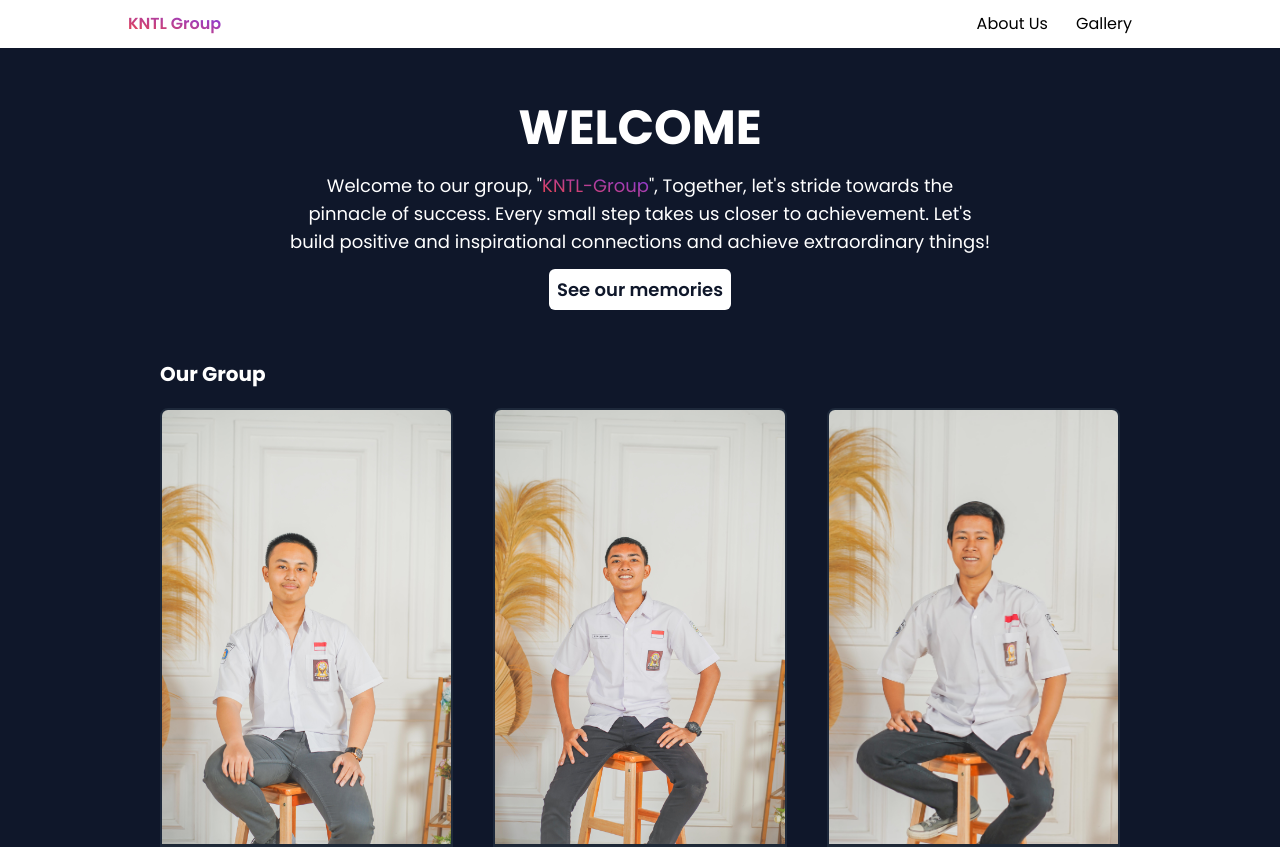
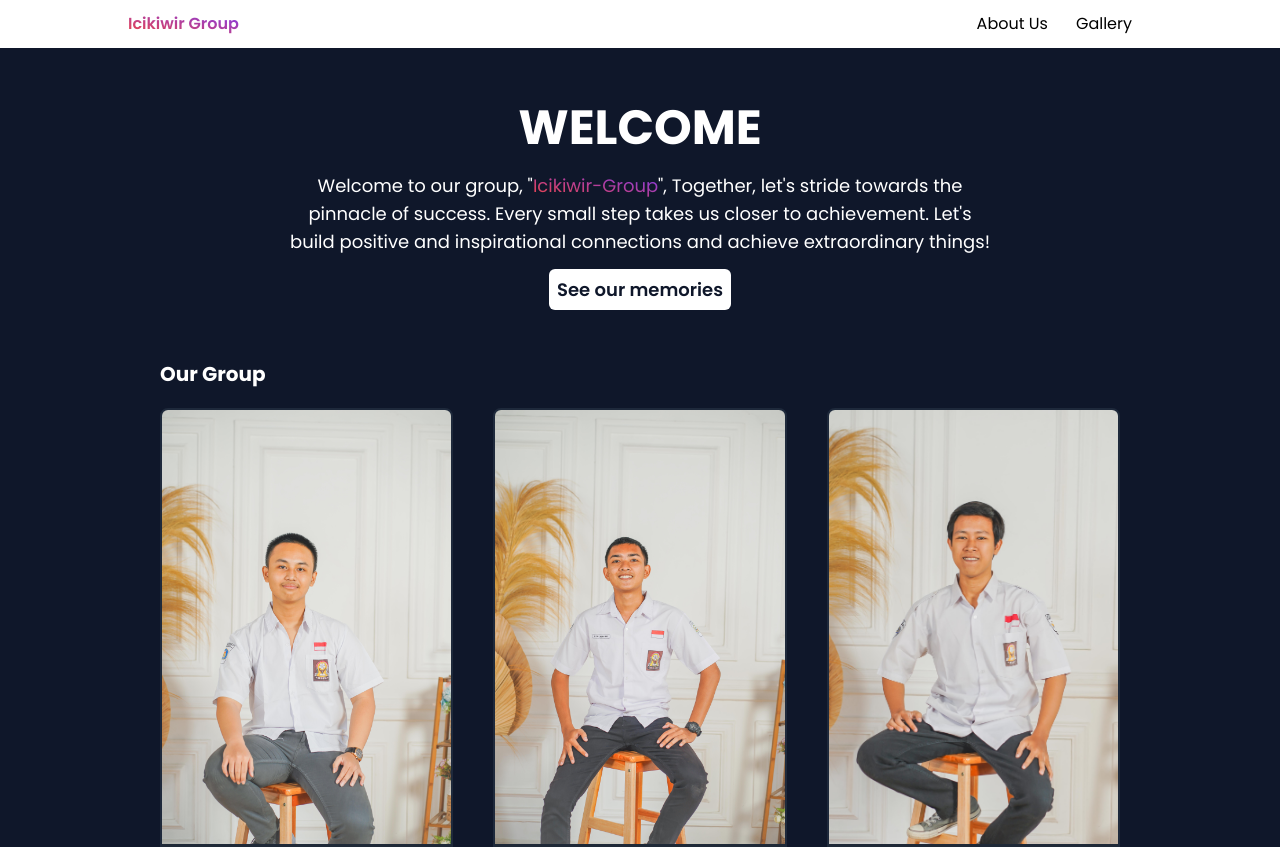
Before and after one commit to Ravsst2004/icikiwir-Group, a website: page index.html in a window 1280 px wide. Shown: the top 847 px of the page. Drawn offline with Linux system fonts and the light colour scheme.

Commit message:
Change the name again

```diff
--- a/index.html
+++ b/index.html
@@ -23,7 +23,7 @@
     <nav class="py-3 bg-white">
         <div class="flex flex-row w-full">
             <div class="basis-1/2 text-left ml-5 font-semibold sm:ml-12 md:ml-20 lg:ml-32">
-                <a href="" class="bg-gradient-to-tr from-red-500 to-violet-600 bg-clip-text text-transparent">KNTL
+                <a href="" class="bg-gradient-to-tr from-red-500 to-violet-600 bg-clip-text text-transparent">Icikiwir
                     Group</a>
             </div>
 
@@ -61,7 +61,7 @@
     <section class="text-white text-center mt-14 ">
         <h1 class="text-3xl font-bold md:text-4xl lg:text-5xl">WELCOME</h1>
         <p class="mx-2 my-5 sm:mx-5 md:mx-10 lg:text-lg lg:mx-72">Welcome to our group, "<span
-                class="bg-gradient-to-tr from-red-500 to-violet-600 bg-clip-text text-transparent underline underline-offset-2">KNTL-Group</span>",
+                class="bg-gradient-to-tr from-red-500 to-violet-600 bg-clip-text text-transparent underline underline-offset-2">Icikiwir-Group</span>",
             Together, let's stride towards the pinnacle of success. <span class="hidden sm:inline">Every small step
                 takes us closer to achievement. Let's build positive and inspirational connections and achieve
                 extraordinary things!</span></p>
@@ -209,13 +209,13 @@
             <div class="sm:flex sm:items-center sm:justify-between">
                 <a href="https://flowbite.com/" class="flex items-center mb-4 sm:mb-0 space-x-3 rtl:space-x-reverse">
                     <span
-                        class="self-center text-2xl font-semibold whitespace-nowrap bg-gradient-to-tr from-red-500 to-violet-600 bg-clip-text text-transparent">KNTL-Group</span>
+                        class="self-center text-2xl font-semibold whitespace-nowrap bg-gradient-to-tr from-red-500 to-violet-600 bg-clip-text text-transparent">Icikiwir-Group</span>
                 </a>
                 <ul
                     class="flex flex-wrap items-center mb-6 text-sm font-medium text-gray-500 sm:mb-0 dark:text-gray-400">
                     <li>
                         <span class="text-gray-500 sm:text-center">© 2023 <a href="#"
-                                class="hover:underline">KNTL-Group</a>. All Rights Reserved.</span>
+                                class="hover:underline">Icikiwir-Group</a>. All Rights Reserved.</span>
                     </li>
                 </ul>
             </div>
```
